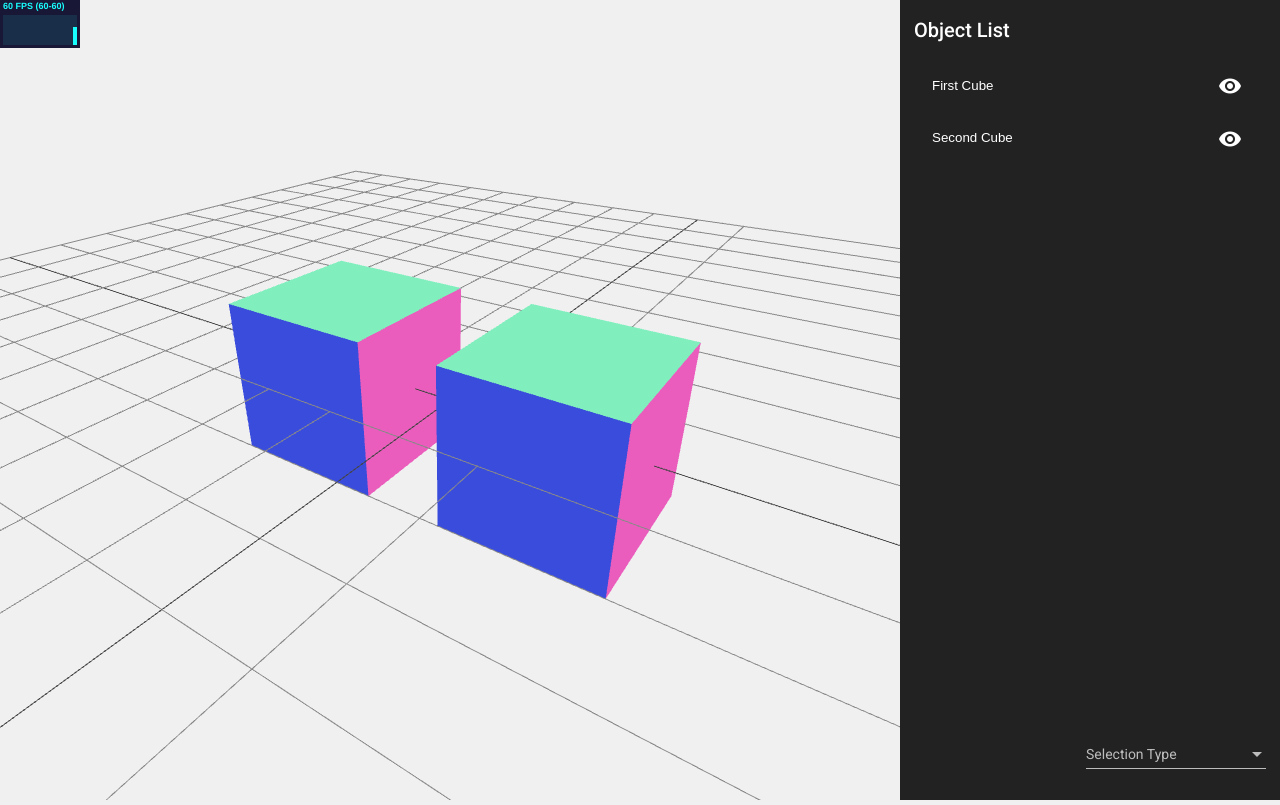
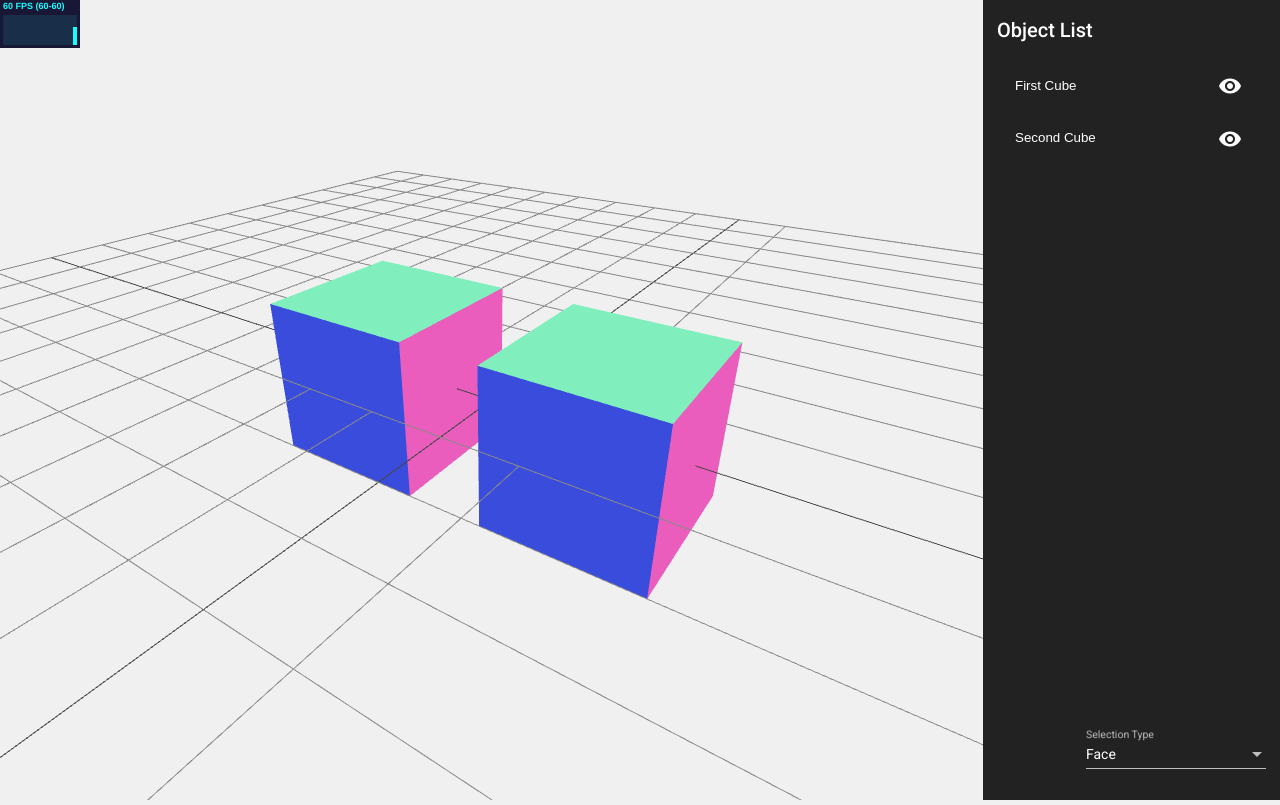
Before and after one commit to izquiratops/ngThree, an Angular app: page / in a window 1280 px wide. Built offline with nearby package versions, Linux system fonts and the light colour scheme.

Commit message:
Selection Type fixed + Mouse events only detected when mouse is inside of the canvas

```diff
--- a/src/app/main-three/side-bar/side-bar.component.html
+++ b/src/app/main-three/side-bar/side-bar.component.html
@@ -17,10 +17,8 @@
   <div class="bottom-tools">
     <mat-form-field>
       <mat-label>Selection Type</mat-label>
-<!--      TODO: This doesn't select at all :) -->
-      <mat-select>
+      <mat-select [value]="selectionType" (valueChange)="onChange($event)">
         <mat-option *ngFor="let type of selectionTypes" [value]="type">
-<!--          Maybe this could be done with CSS -->
           {{type.charAt(0).toUpperCase() + type.slice(1)}}
         </mat-option>
       </mat-select>
--- a/src/app/main-three/side-bar/side-bar.component.scss
+++ b/src/app/main-three/side-bar/side-bar.component.scss
@@ -3,14 +3,9 @@
   background: #222;
   color: white;
   height: 100%;
-  width: 380px;
 
   display: flex;
   flex-flow: column nowrap;
-
-  // mat-option::first-letter {
-  //    text-transform: uppercase;
-  // }
 }
 
 .example-list {
--- a/src/app/main-three/side-bar/side-bar.component.ts
+++ b/src/app/main-three/side-bar/side-bar.component.ts
@@ -13,8 +13,8 @@ import {SelectionTypes} from '../interfaces/selectionTypes';
 })
 export class SideBarComponent implements OnInit {
 
-  objects: Array<ItemObjList> = [];
-  selectionType: string;
+  objects: ItemObjList[] = this.coreService.objects;
+  selectionType = this.coreService.options.selectionType;
   selectionTypes: string[] = ['vertex', 'edge', 'face', 'mesh'];
 
   constructor(
@@ -22,8 +22,10 @@ export class SideBarComponent implements OnInit {
   ) { }
 
   ngOnInit(): void {
-    this.objects = this.coreService.objects;
-    this.selectionType = this.coreService.options.selectionType;
+  }
+
+  onChange(event) {
+    this.coreService.options.selectionType = event;
   }
 
   drop(event: CdkDragDrop<string[]>) {
--- a/src/app/main-three/viewport/viewport.component.html
+++ b/src/app/main-three/viewport/viewport.component.html
@@ -1,3 +1,4 @@
 <div class="frame">
-  <canvas #canvas></canvas>
+<!--  https://javascript.info/mouse-events-basics-->
+  <canvas #canvas (mousedown)="onMouseDown($event)" (mousemove)="onMouseMove($event)"></canvas>
 </div>
--- a/src/app/main-three/viewport/viewport.component.ts
+++ b/src/app/main-three/viewport/viewport.component.ts
@@ -60,25 +60,21 @@ export class ViewportComponent implements OnInit, AfterViewInit {
     console.debug('Objects Array', this.coreService.objects);
   }
 
-  // TODO: Mouse Events should be triggered on Canvas!!!
-  @HostListener('document:mousemove', ['$event'])
   onMouseMove(event) {
     event.preventDefault();
     this.mouse.x = (event.clientX / this.canvas.clientWidth) * 2 - 1;
     this.mouse.y = -(event.clientY / this.canvas.clientHeight) * 2 + 1;
   }
 
-  @HostListener('document:mousedown', ['$event'])
-  onMouseDown(event) {
-    if (event.button === 0) {
-      switch (this.coreService.options.selectionType) {
-        case 'vertex':
+  selectingVertex(): void {
     console.debug('Vertex selection case');
-          break;
-        case 'edge':
+  }
+
+  selectingEdge(): void {
     console.debug('Edge selection case');
-          break;
-        case 'face':
+  }
+
+  selectingFace(): void {
     // Triangle obj which show the selected Face
     const triangle = this.coreService.helperObjects.triangle;
 
@@ -107,9 +103,26 @@ export class ViewportComponent implements OnInit, AfterViewInit {
 
       triangle.visible = true;
     }
+  }
+
+  selectingMesh(): void {
+    console.debug('Object selection case');
+  }
+
+  onMouseDown(event) {
+    if (event.button === 0) {
+      switch (this.coreService.options.selectionType) {
+        case 'vertex':
+          this.selectingVertex();
+          break;
+        case 'edge':
+          this.selectingEdge();
+          break;
+        case 'face':
+          this.selectingFace();
           break;
         case 'object':
-          console.debug('Object selection case');
+          this.selectingMesh();
           break;
       }
     }
@@ -117,7 +130,7 @@ export class ViewportComponent implements OnInit, AfterViewInit {
 
   @HostListener('document:keydown.a', [])
   onKeydownHandler() {
-    // TODO: There's no such a thing like selection implemented yet, just a sad sad triangle
+    // TODO: There's no such a thing like 'selection' implemented yet, just a sad sad triangle
     const triangle = this.coreService.helperObjects.triangle;
     triangle.visible = false;
   }
```
Lines whose indentation alone changed are shown as unchanged.
